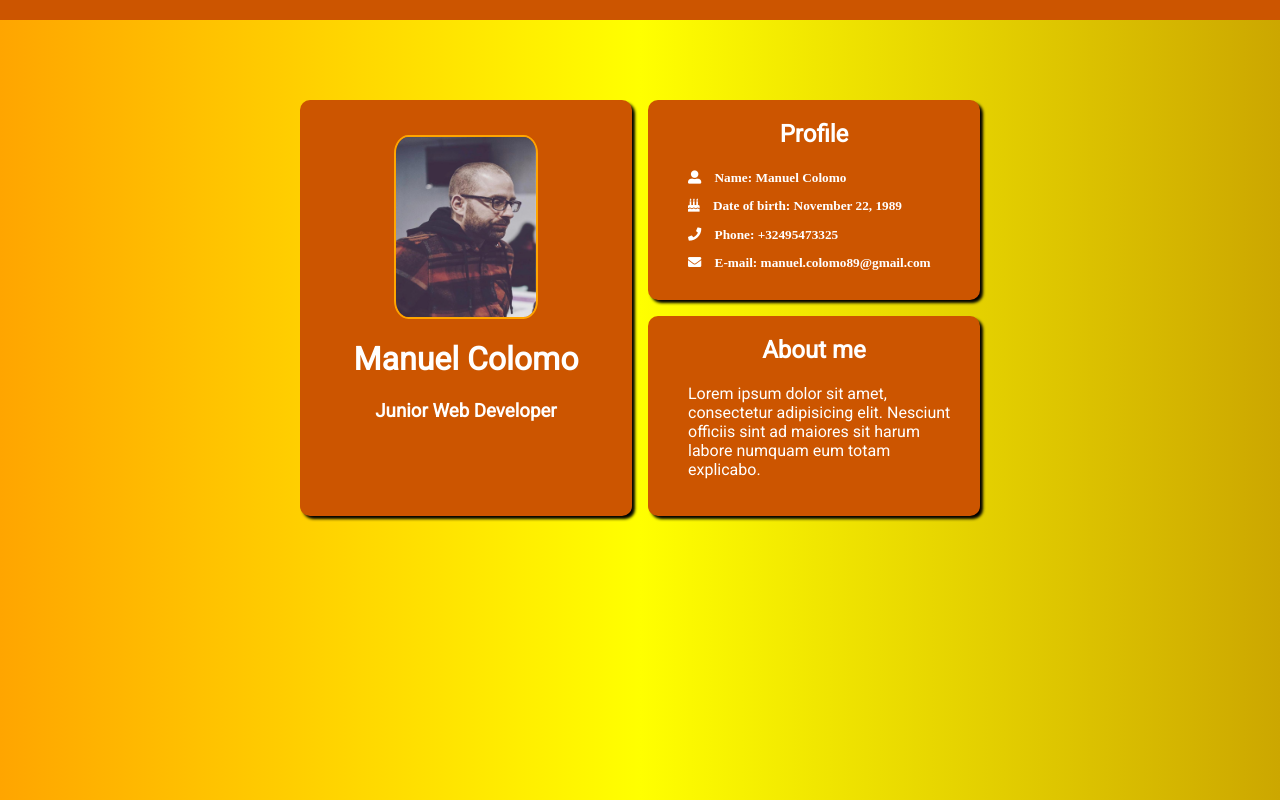
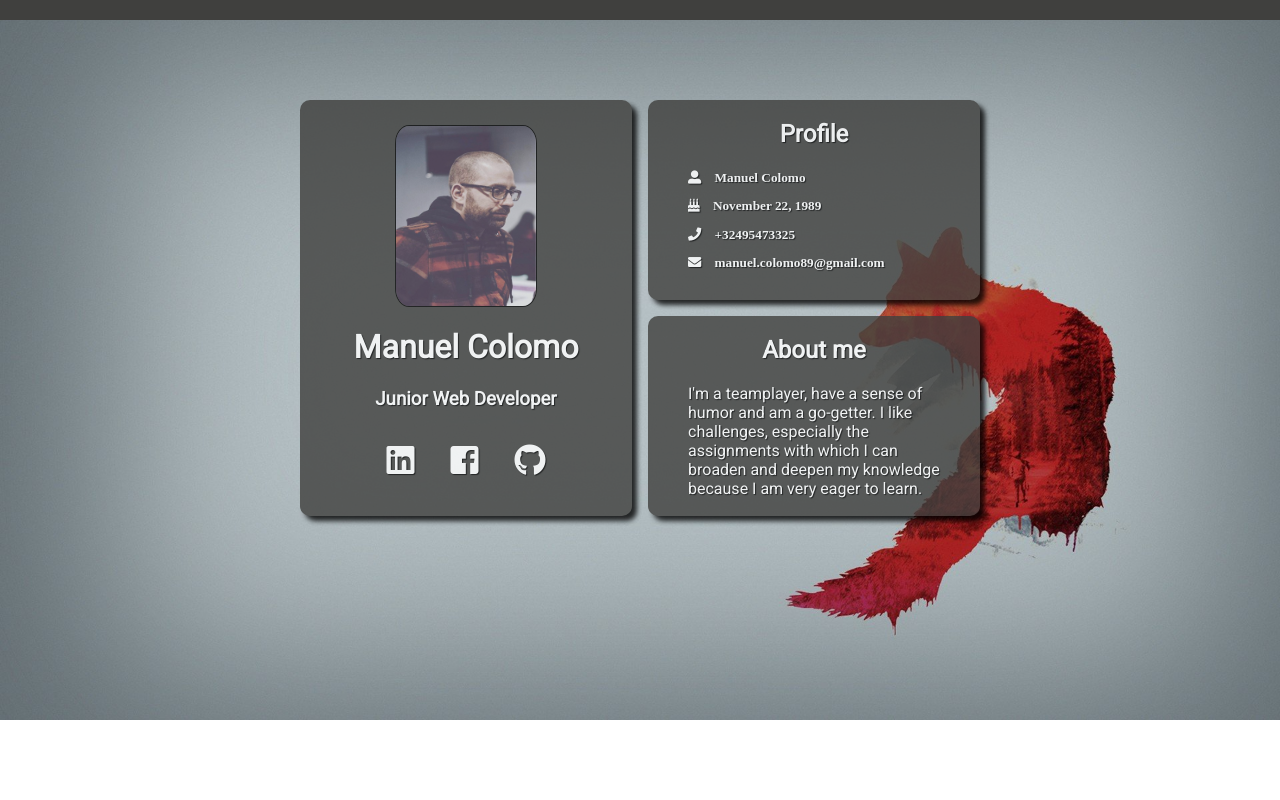
Before and after one commit to KeepBreakin/Vcard, a plain HTML site: page index.html in a window 1280 px wide. Drawn offline with Linux system fonts and the light colour scheme.

Commit message:
Almost ready?

```diff
--- a/index.html
+++ b/index.html
@@ -31,6 +31,12 @@
          <h3 class="functie">Junior Web Developer
 
          </h3>
+
+         <a href="https://www.linkedin.com/in/manuel-colomo-82132a69/"><i class="fab fa-linkedin fa-2x"></i></a>&emsp;&emsp;
+
+         <a href="https://www.facebook.com/manuel.colomo.7"><i class="fab fa-facebook-square fa-2x"></i></a>&emsp;&emsp;
+
+         <a href="https://github.com/KeepBreakin"><i class="fab fa-github fa-2x"></i></a>
         </div>
 
 
@@ -41,26 +47,29 @@
                 </h2>
                 <h5 class="profiel2">
 
-                <p><i class="fas fa-user-alt">&emsp;Name: Manuel Colomo</i></p>
-                <p><i class="fas fa-birthday-cake">&emsp;Date of birth: November 22, 1989</i></p>
-                <p><a href="tel:0495473325"><i class="fas fa-phone">&emsp;Phone: +32495473325</i></a></p>
-                <p><a href="mailto:manuel.colomo89@gmail.com"><i class="fas fa-envelope">&emsp;E-mail: manuel.colomo89@gmail.com</i></a></p></h5>
+                <p><i class="fas fa-user-alt">&emsp;Manuel Colomo</i></p>
+                <p><i class="fas fa-birthday-cake">&emsp;November 22, 1989</i></p>
+                <p><a href="tel:0495473325"><i class="fas fa-phone">&emsp;+32495473325</i></a></p>
+                <p><a href="mailto:manuel.colomo89@gmail.com"><i class="fas fa-envelope">&emsp;manuel.colomo89@gmail.com</i></a></p></h5>
             </div>
 
         </div>
 
         <div class ="box3">
         <div class ="about">
-            <h2 class "about">
+            <h2 class "aboutme">
                 About me
             </h2>
-            <div class= "about2">Lorem ipsum dolor sit amet, consectetur adipisicing elit. Nesciunt officiis sint ad maiores sit harum labore numquam eum totam explicabo.</div>
-        </div>
+            <div class= "about2">I'm a teamplayer, have a sense of humor and am a go-getter. I like challenges, especially the assignments with which I can broaden and deepen my knowledge because I am very eager to learn.</div>
+
+
         </div>
 
         </div>
 
 
     </div>
+
+    </div>
 </body>
 </html>
--- a/stylesheet.css
+++ b/stylesheet.css
@@ -1,6 +1,10 @@
 body{
     margin: 0;
-    background-image: linear-gradient(90deg,orange,yellow,#CCA700)
+    padding: 0;
+    background-image:url(fox.jpg);
+    background-size: 100%;
+    background-repeat: no-repeat;
+
 }
 
 .wrapper{
@@ -13,6 +17,7 @@ body{
     margin-top: 80px;
     margin-bottom: 10px;
     text-align: center;
+    font-size: 16px;
     font-family: 'Roboto', sans-serif;
 
 }
@@ -20,49 +25,56 @@ body{
 header{
     width: 100%;
     height: 20px;
-    background-color:#cc5500 ;
+    background-color: #40403E ;
     display: block;
 }
-
-
 
 .box1{
 grid-row: 1/3;
 color: white;
-background-color:#cc5500;
+background-color: #40403E;
 border-radius: 10px;
-box-shadow: 3px 3px 3px black;
+box-shadow: 5px 5px 5px black;
+text-shadow: 1px 1px 1px black;
+opacity:0.8;
+
 
 }
 
 .box2{
 color: white;
-background-color: #cc5500;
+background-color: #40403E;
 border-radius: 10px;
-box-shadow: 3px 3px 3px black;
+box-shadow: 5px 5px 5px black;
+text-shadow: 1px 1px 1px black;
+opacity:0.8;
+
 
 }
 
 .box3{
 grid-column: 2;
 color: white;
-background-color: #cc5500;
+background-color: #40403E;
 border-radius: 10px;
-box-shadow: 3px 3px 3px black;
+box-shadow: 5px 5px 5px black;
+text-shadow: 1px 1px 1px black;
+opacity:0.8;
+
 
 }
 
 .foto1{
     width: 140px;
     height:180px;
-    border:2px solid orange;
-    margin: 10px;
+    border:1px solid black;
     margin-bottom: 0;
     border-radius: 10%;
     display:block;
     margin-left: auto;
     margin-right: auto;
-    margin-top: 35px;
+    margin-top: 25px;
+
 }
 
 .profiel2{
@@ -85,4 +97,25 @@ i:hover{
     opacity: 2;
     color:black;
     font-size: 14px;
+    cursor: pointer;
 }
+
+i.fa-linkedin:hover{
+    color: white;
+    font-size: 40px;
+
+}
+
+i.fa-facebook-square:hover{
+    color: white;
+    font-size: 40px;
+}
+
+i.fa-github:hover{
+    color: white;
+    font-size: 40px;
+}
+
+.fa-github{
+    margin-top: 15px;
+}
```
Also changed, not shown: fox.jpg (added).
